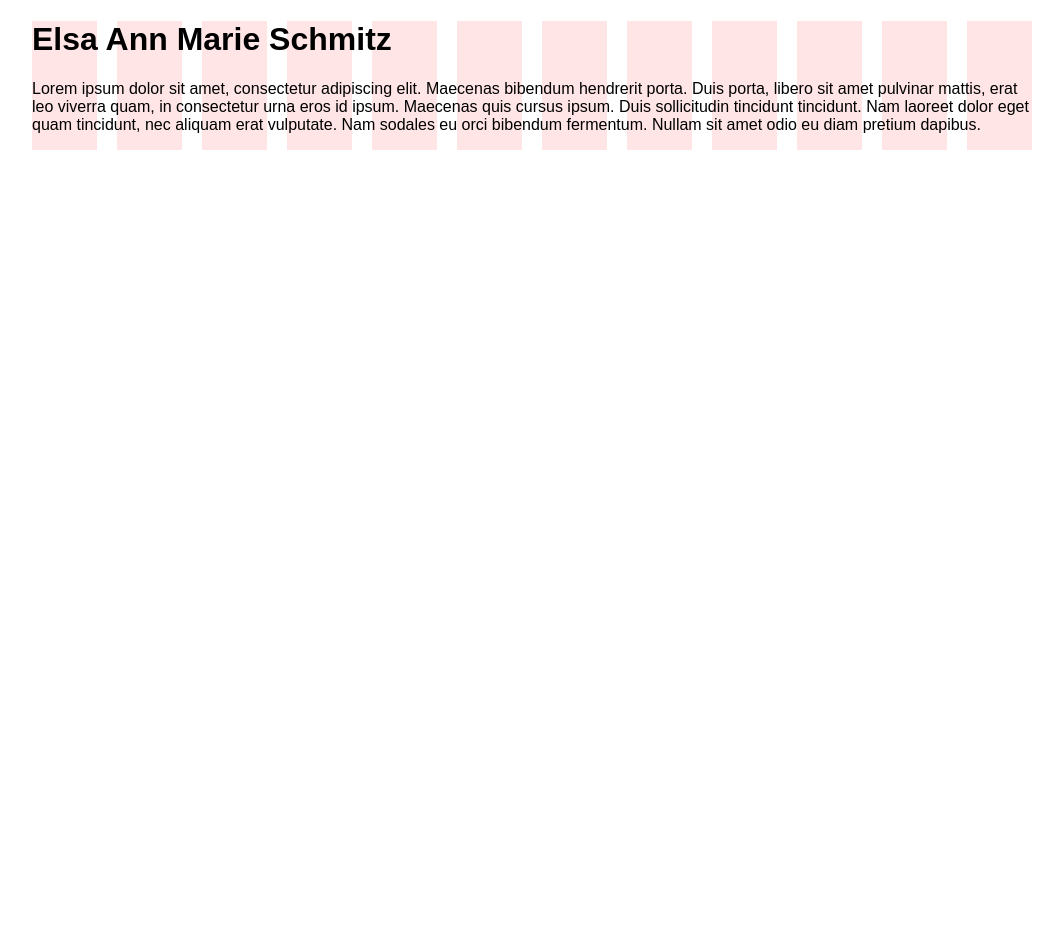
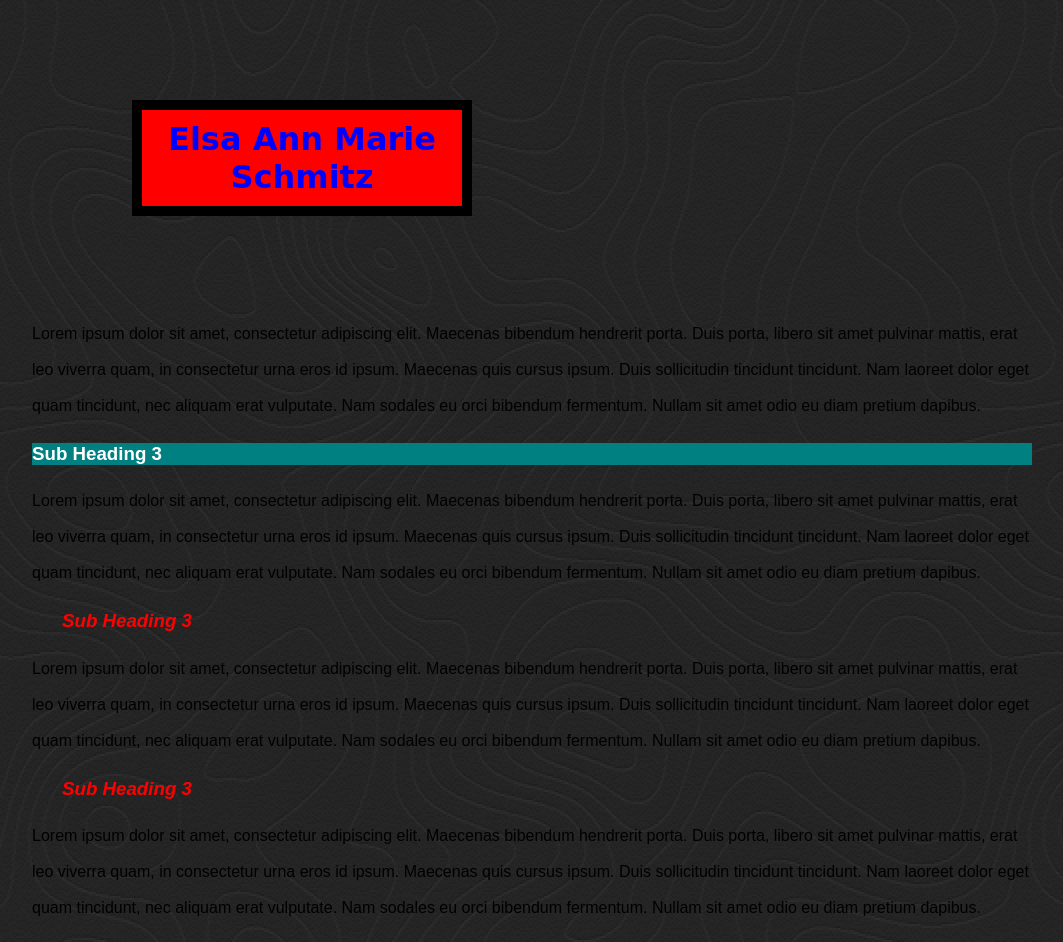
Before and after one commit to elsaschmitz/p1-bio, a plain HTML site: page index.html in a window 1280 px wide. Shown: the whole page, without its empty margins (108-1171 px from the left). Before the commit the page ends 800 px from the top, so only its background shows below. Drawn offline with Linux system fonts and the light colour scheme.

Commit message:
Version 2
now caught up with class
10/9/14

```diff
--- a/css/styles.css
+++ b/css/styles.css
@@ -1,7 +1,41 @@
 /* Your Website Styles */
+body {
+	background: url("../img/bg.png");
+}
 
+h1 {
+	font-family: 'Lobster', cursive;
+	background: red;
+	width: 300px;
+	padding: 10px;
+	border: 10px solid black;
+	margin: 100px;
+	text-align: center;
+}
+
+h3 {
+	color: red;
+}
+
+p{
+	line-height: 36px
+}
 
 /* Show Grid */
 .showgrid {
 	background: url("../img/grid-bg.png") repeat-y;
 }
+
+#leadin {
+	color: white;
+	background: teal;
+}
+
+#name {
+	color: blue;
+}
+
+.subhead {
+	font-style: italic;
+	margin-left: 30px;
+}
--- a/index.html
+++ b/index.html
@@ -2,23 +2,36 @@
 <html lang="en">
 <head>
   <meta charset="UTF-8" />
-  <title>Elsa A. Schmitz</title>
+  <title>P1 BIO | Elsa A. Schmitz</title>
 
- <link rel="icon" href="favicon.ico">
+<link rel="icon" href="favicon.ico">
 
   <link rel="stylesheet" href="css/normalize.css">
   <link rel="stylesheet" href="css/grid.css">
   <link rel="stylesheet" href="css/styles.css">
+  <link href='http://fonts.googleapis.com/css?family=Open+Sans+Condensed:300' rel='stylesheet' type='text/css'>
 
 </head>
 <body>
 
-	<div class="container showgrid">
+	<div class="container">
 
 		<!-- Your Content -->
-		<h1>Elsa Ann Marie Schmitz</h1>
+		<h1 id="name">Elsa Ann Marie Schmitz</h1>
 
-		<p>Lorem ipsum dolor sit amet, consectetur adipiscing elit. Maecenas bibendum hendrerit porta. Duis porta, libero sit amet pulvinar mattis, erat leo viverra quam, in consectetur urna eros id ipsum. Maecenas quis cursus ipsum. Duis sollicitudin tincidunt tincidunt. Nam laoreet dolor eget quam tincidunt, nec aliquam erat vulputate. Nam sodales eu orci bibendum fermentum. Nullam sit amet odio eu diam pretium dapibus.</p>
+			<p>Lorem ipsum dolor sit amet, consectetur adipiscing elit. Maecenas bibendum hendrerit porta. Duis porta, libero sit amet pulvinar mattis, erat leo viverra quam, in consectetur urna eros id ipsum. Maecenas quis cursus ipsum. Duis sollicitudin tincidunt tincidunt. Nam laoreet dolor eget quam tincidunt, nec aliquam erat vulputate. Nam sodales eu orci bibendum fermentum. Nullam sit amet odio eu diam pretium dapibus.</p>
+
+		<h3 id="leadin">Sub Heading 3</h3>
+
+			<p>Lorem ipsum dolor sit amet, consectetur adipiscing elit. Maecenas bibendum hendrerit porta. Duis porta, libero sit amet pulvinar mattis, erat leo viverra quam, in consectetur urna eros id ipsum. Maecenas quis cursus ipsum. Duis sollicitudin tincidunt tincidunt. Nam laoreet dolor eget quam tincidunt, nec aliquam erat vulputate. Nam sodales eu orci bibendum fermentum. Nullam sit amet odio eu diam pretium dapibus.</p>
+
+		<h3 class="subhead">Sub Heading 3</h3>
+
+			<p>Lorem ipsum dolor sit amet, consectetur adipiscing elit. Maecenas bibendum hendrerit porta. Duis porta, libero sit amet pulvinar mattis, erat leo viverra quam, in consectetur urna eros id ipsum. Maecenas quis cursus ipsum. Duis sollicitudin tincidunt tincidunt. Nam laoreet dolor eget quam tincidunt, nec aliquam erat vulputate. Nam sodales eu orci bibendum fermentum. Nullam sit amet odio eu diam pretium dapibus.</p>
+
+		<h3 class="subhead">Sub Heading 3</h3>
+
+			<p>Lorem ipsum dolor sit amet, consectetur adipiscing elit. Maecenas bibendum hendrerit porta. Duis porta, libero sit amet pulvinar mattis, erat leo viverra quam, in consectetur urna eros id ipsum. Maecenas quis cursus ipsum. Duis sollicitudin tincidunt tincidunt. Nam laoreet dolor eget quam tincidunt, nec aliquam erat vulputate. Nam sodales eu orci bibendum fermentum. Nullam sit amet odio eu diam pretium dapibus.</p>
 
 		<!-- Clearfix -->
 		<div class="clear"></div>
```
Also changed, not shown: img/bg.png (added).
